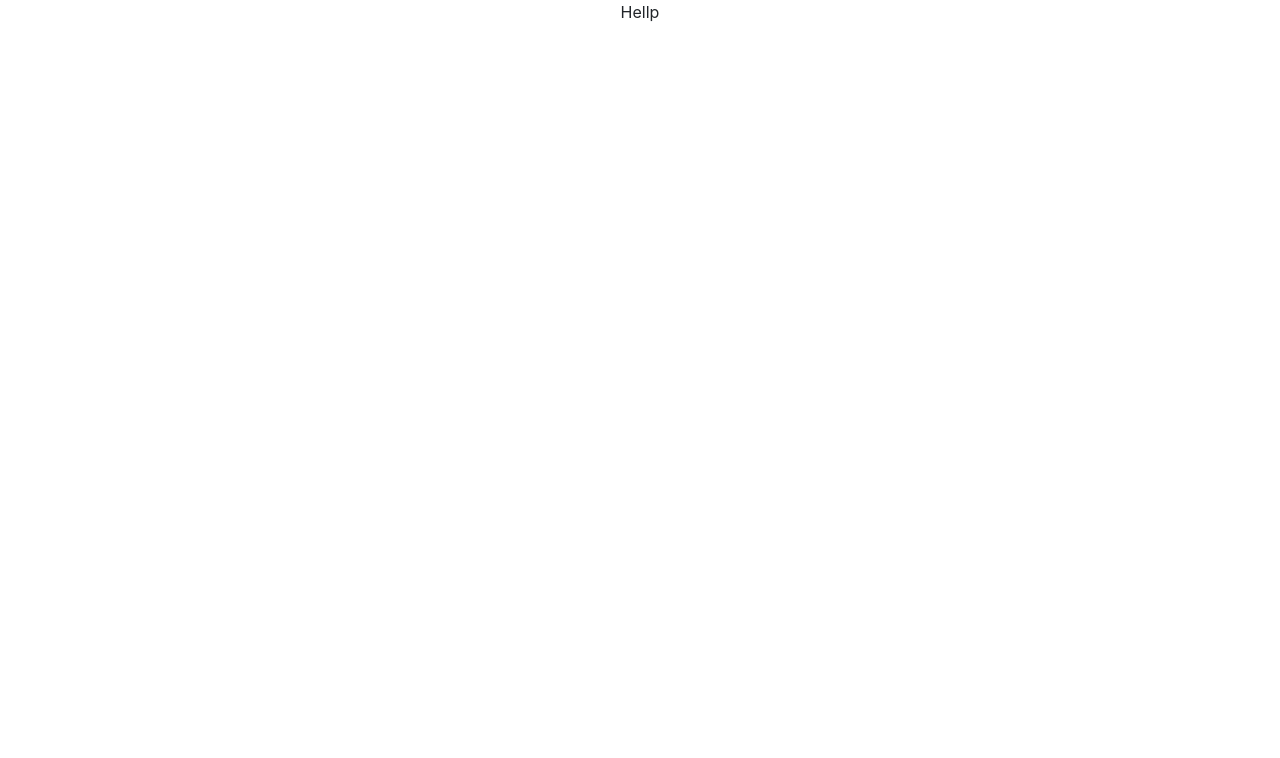
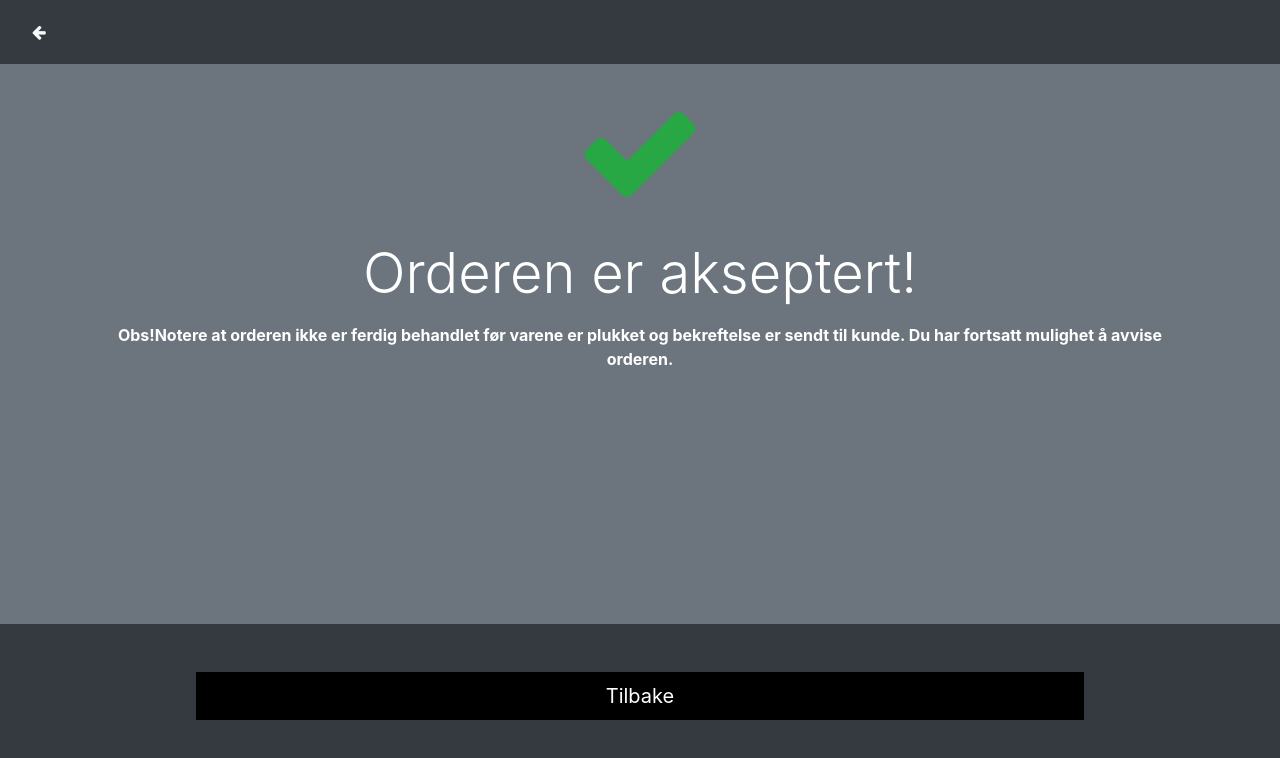
Before and after one commit to sujan-subas/varner-go, a React (Create React App) app: page / in a window 1280 px wide. Shown: the top 758 px of the page. Built offline with nearby package versions, Linux system fonts and the light colour scheme.

Commit message:
order accepted and comfirmed view done

```diff
--- a/public/index.html
+++ b/public/index.html
@@ -1,12 +1,14 @@
 <!DOCTYPE html>
 <html lang="en">
-
   <head>
     <meta charset="utf-8" />
     <link rel="icon" href="%PUBLIC_URL%/favicon.ico" />
     <meta name="viewport" content="width=device-width, initial-scale=1" />
     <meta name="theme-color" content="#000000" />
-  <meta name="description" content="Web site created using create-react-app" />
+    <meta
+      name="description"
+      content="Web site created using create-react-app"
+    />
     <link rel="apple-touch-icon" href="%PUBLIC_URL%/logo192.png" />
     <!--
       manifest.json provides metadata used when your web app is installed on a
@@ -23,8 +25,16 @@
       Learn how to configure a non-root public URL by running `npm run build`.
     -->
     <!--Bootstrap-->
-  <link rel="stylesheet" href="https://maxcdn.bootstrapcdn.com/bootstrap/4.3.1/css/bootstrap.min.css"
-    integrity="sha384-ggOyR0iXCbMQv3Xipma34MD+dH/1fQ784/j6cY/iJTQUOhcWr7x9JvoRxT2MZw1T" crossorigin="anonymous" />
+    <link
+      rel="stylesheet"
+      href="https://maxcdn.bootstrapcdn.com/bootstrap/4.3.1/css/bootstrap.min.css"
+      integrity="sha384-ggOyR0iXCbMQv3Xipma34MD+dH/1fQ784/j6cY/iJTQUOhcWr7x9JvoRxT2MZw1T"
+      crossorigin="anonymous"
+    />
+    <link
+      rel="stylesheet"
+      href="https://stackpath.bootstrapcdn.com/font-awesome/4.7.0/css/font-awesome.min.css"
+    />
     <title>React App</title>
   </head>
 
@@ -42,5 +52,4 @@
       To create a production bundle, use `npm run build` or `yarn build`.
     -->
   </body>
-
 </html>
--- a/src/components/ProductView/AcceptedOrder.js
+++ b/src/components/ProductView/AcceptedOrder.js
@@ -5,14 +5,95 @@ export default class AcceptOrder extends React.Component {
     super(props);
 
     this.state = {
-      ready: false
+      readyForDelivery: false,
+      accepted: false
     };
+    this.handleButtonClick = this.handleButtonClick.bind(this);
+  }
+  handleButtonClick() {
+    console.log("cicked");
+    this.setState({
+      accepted: !this.state.accepted
+    });
   }
 
   render() {
+    const { readyForDelivery, accepted } = this.state;
     return (
       <>
-        <div className="ready">Hellp</div>
+        <div
+          className="container-fluid bg-dark"
+          style={{ width: "100%", height: "100vh" }}
+        >
+          <div className="row p-4">
+            <i className="fa fa-arrow-left text-light mx-2"></i>
+          </div>
+          <div className="row mb-4">
+            <div
+              className="bg-secondary container-fluid"
+              style={{ height: "70vh" }}
+            >
+              {accepted ? (
+                <>
+                  <i
+                    className="fa fa-exclamation fa-10x text-success text-center m-4"
+                    style={{ fontSize: "8rem" }}
+                  ></i>
+                  <div className="text-white container">
+                    <p className="display-4"></p>
+                    <strong className="w-50">
+                      Alle varer må plukkes før bekreftelse kan sendes til kunde
+                    </strong>
+                  </div>
+                </>
+              ) : (
+                <>
+                  <i
+                    className="fa fa-check fa-10x text-success text-center m-4"
+                    style={{ fontSize: "8rem" }}
+                  ></i>
+                  <div className="text-white container">
+                    <p className="display-4">Orderen er akseptert!</p>
+                    <strong className="w-50">
+                      Obs!Notere at orderen ikke er ferdig behandlet før varene
+                      er plukket og bekreftelse er sendt til kunde. Du har
+                      fortsatt mulighet å avvise orderen.
+                    </strong>
+                  </div>
+                </>
+              )}
+            </div>
+          </div>
+          <div className="row">
+            <div className="container">
+              {accepted ? (
+                <button
+                  className="btn btn-lg text-white m-4"
+                  style={{
+                    backgroundColor: "#000",
+                    width: "80%",
+                    borderRadius: "0"
+                  }}
+                  onClick={() => this.handleButtonClick()}
+                >
+                  OK
+                </button>
+              ) : (
+                <button
+                  className="btn btn-lg text-white m-4"
+                  style={{
+                    backgroundColor: "#000",
+                    width: "80%",
+                    borderRadius: "0"
+                  }}
+                  onClick={() => this.handleButtonClick()}
+                >
+                  Tilbake
+                </button>
+              )}
+            </div>
+          </div>
+        </div>
       </>
     );
   }
```
Also changed, not shown: src/index.js (+13 -12 lines). Lines whose indentation alone changed are shown as unchanged.
